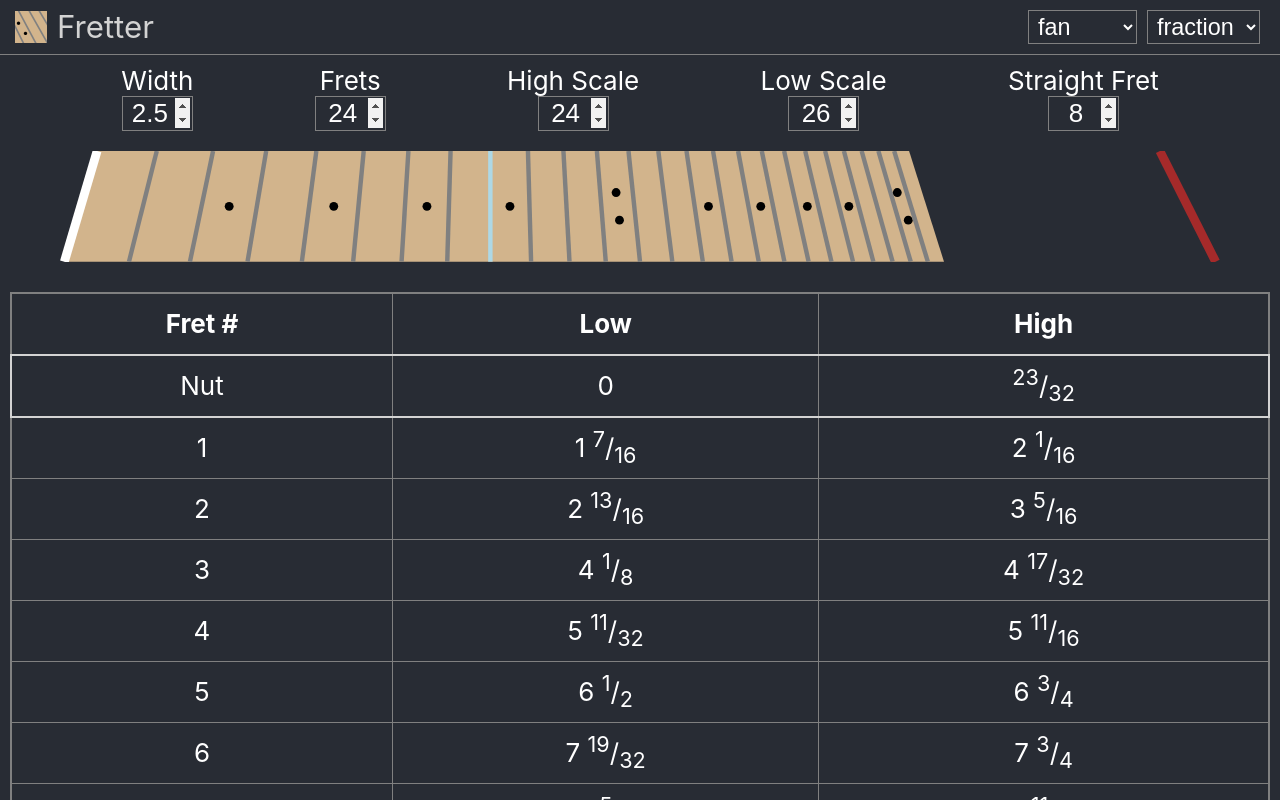
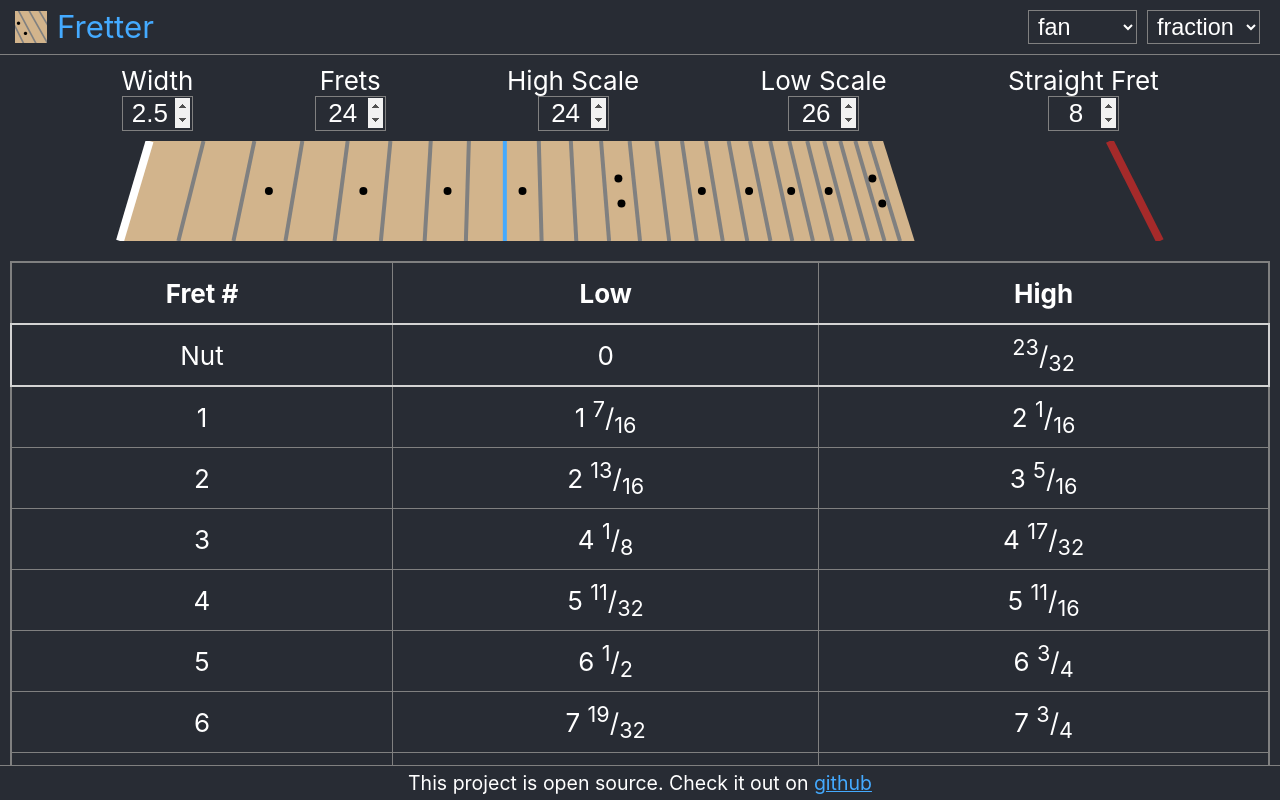
Before and after one commit to Macflash/Fretter, a React (Create React App) app: page / in a window 1280 px wide. Shown: the top 800 px of the page. Built offline with nearby package versions, Linux system fonts and the light colour scheme.

Commit message:
Update svg styling

```diff
--- a/src/App.css
+++ b/src/App.css
@@ -4,14 +4,15 @@
   min-height: 100vh;
   display: flex;
   flex-direction: column;
-  /* justify-content: center; */
   font-size: calc(10px + 2vmin);
   color: white;
+  position: absolute;
+  top:0;bottom:0;left:0;right:0;overflow:hidden;
 }
 
 .Header {
   border-bottom: 1px solid grey;
-color: lightgrey;
+  color: #4AF;
   font-size: 120%;
   padding: 5px 15px;
   margin-bottom: 10px;
@@ -72,3 +73,13 @@ input[type=number]::-webkit-inner-spin-button,
 input[type=number]::-webkit-outer-spin-button {
    opacity: 1;
 }
+
+a {
+  color: #4AF;
+}
+
+footer {
+  font-size: 75%;
+  padding: 5px 10px;
+  border-top: 1px solid grey;
+}
--- a/src/App.tsx
+++ b/src/App.tsx
@@ -106,11 +106,12 @@ function App() {
       <svg
         id="fretboard"
         xmlns="http://www.w3.org/2000/svg"
+        preserveAspectRatio="xMinyMin slice"
         version="1.1"
         viewBox={`${Math.min(offset, 0) - 1} 0 ${
           Math.max(topScale, botScale) + 2
         } ${neckWidth}`}
-        style={{ margin: 20 }}
+        style={{ margin: "10px 0", minHeight: 100, height: `${neckWidth}in` }}
       >
         {/* Fret board */}
         <path
@@ -163,10 +164,10 @@ function App() {
             <path
               key={i}
               stroke={
-                i == 0
+                i == straightFret
+                  ? "#4AF"
+                  : i == 0
                   ? "white"
-                  : i == straightFret
-                  ? "lightblue"
                   : i % 12 == 0
                   ? "grey"
                   : i == middle
@@ -195,6 +196,14 @@ function App() {
         </path>
       </svg>
 
+      <div
+        style={{
+          flex: "auto",
+          overflow: "auto",
+          display: "flex",
+          flexDirection: "column",
+        }}
+      >
         <table>
           <thead>
             <tr>
@@ -214,7 +223,7 @@ function App() {
               <tr
                 key={i}
                 className={i % 12 === 0 ? "mark" : ""}
-              style={{ color: useSlant && top == bot ? "red" : undefined }}
+                style={{ color: useSlant && top == bot ? "#4AF" : undefined }}
               >
                 <td>{i ? i : "Nut"}</td>
                 <td>
@@ -227,7 +236,7 @@ function App() {
                 ) : null}
               </tr>
             ))}
-          <tr style={{ color: straightFret >= 99 ? "red" : undefined }}>
+            <tr style={{ color: straightFret >= 99 ? "#4AF" : undefined }}>
               <th>Bridge</th>
               <td>
                 <Num num={botScale} useDecimals={useDecimals} />
@@ -241,6 +250,12 @@ function App() {
           </tbody>
         </table>
       </div>
+
+      <footer>
+        This project is open source. Check it out on{" "}
+        <a href="https://github.com/macflash/fretter">github</a>
+      </footer>
+    </div>
   );
 }
 
```
Lines whose indentation alone changed are shown as unchanged.
